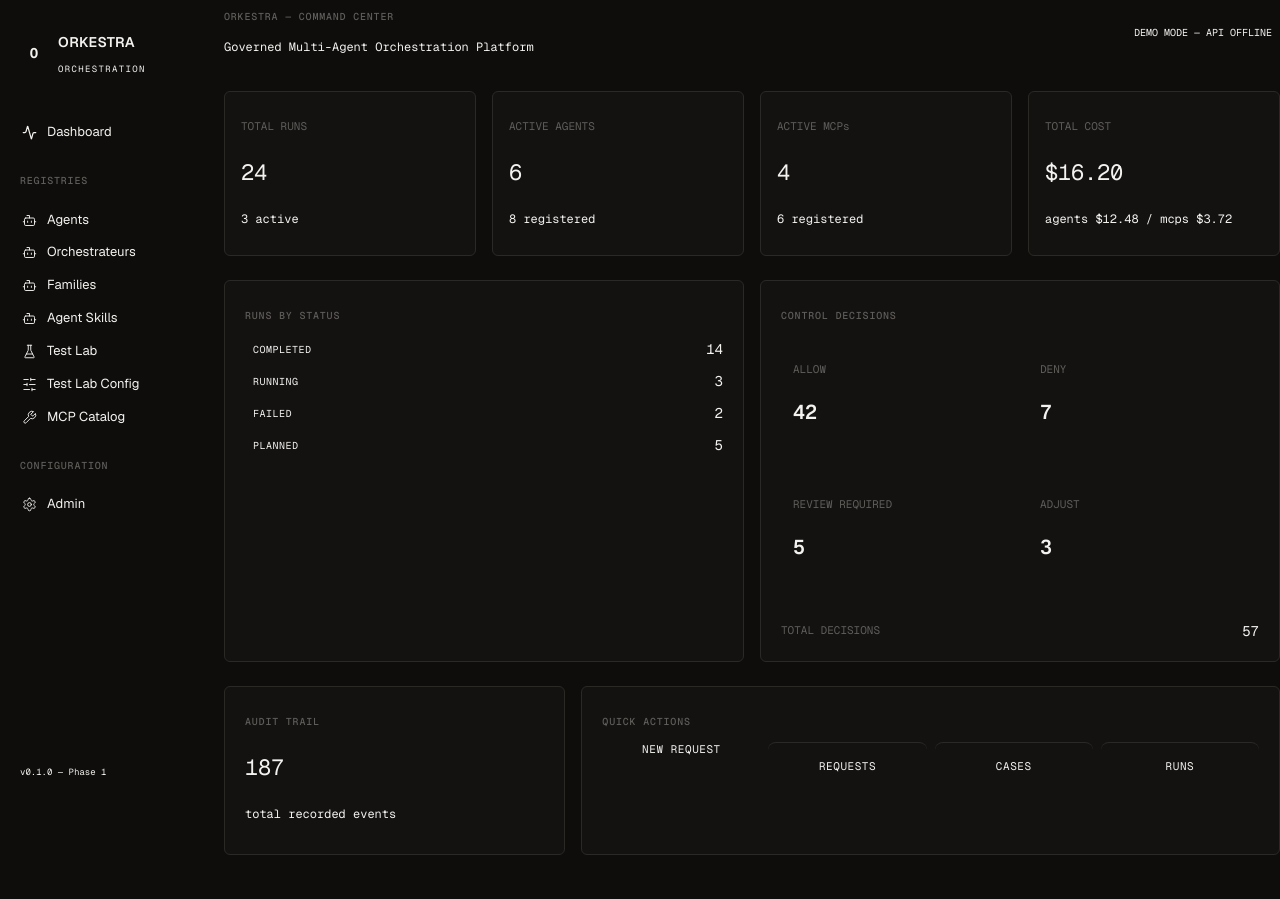
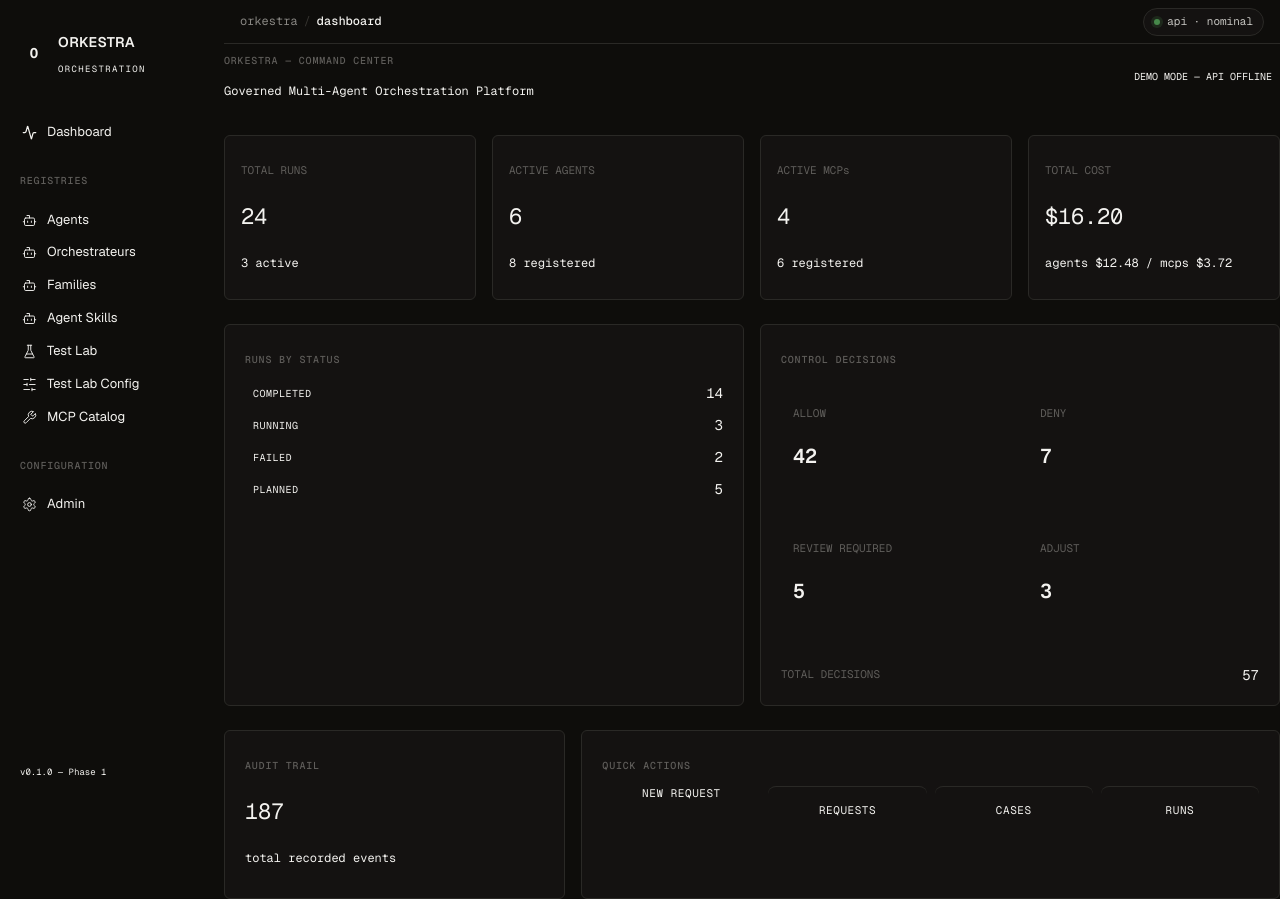
Before and after one commit to simodev25/orkestra, a Next.js app in the folder frontend/: page / in a window 1280 px wide. Before the commit the page ends 855 px from the top, so only its background shows below. Built offline with nearby package versions, Linux system fonts and the light colour scheme; no server answers.

Commit message:
feat(ui): add topbar with breadcrumbs, refactor app-shell to .app grid

```diff
--- a/frontend/src/components/layout/app-shell.tsx
+++ b/frontend/src/components/layout/app-shell.tsx
@@ -1,12 +1,16 @@
 "use client";
 
 import { Sidebar } from "./sidebar";
+import { Topbar } from "./topbar";
 
 export function AppShell({ children }: { children: React.ReactNode }) {
   return (
-    <div className="flex min-h-screen">
+    <div className="app">
       <Sidebar />
-      <main className="flex-1 overflow-hidden min-h-0">{children}</main>
+      <div className="main flex flex-col">
+        <Topbar />
+        <main className="flex-1 overflow-hidden min-h-0">{children}</main>
+      </div>
     </div>
   );
 }
--- /dev/null
+++ b/frontend/src/components/layout/topbar.tsx
@@ -0,0 +1,48 @@
+"use client";
+
+import { usePathname } from "next/navigation";
+
+const BREADCRUMB_LABELS: Record<string, string> = {
+  agents: "agents",
+  "test-lab": "test-lab",
+  mcps: "mcps",
+  runs: "runs",
+  audit: "audit",
+  approvals: "approvals",
+  requests: "requests",
+  cases: "cases",
+  workflows: "workflows",
+  plans: "plans",
+  admin: "admin",
+  control: "control",
+};
+
+export function Topbar() {
+  const pathname = usePathname();
+
+  const segments = pathname.split("/").filter(Boolean);
+  const section = segments[0] ? BREADCRUMB_LABELS[segments[0]] || segments[0] : "dashboard";
+  const sub = segments[1] && !segments[1].startsWith("[") ? segments[1] : null;
+
+  return (
+    <header className="topbar">
+      <div className="topbar__crumbs">
+        <span>orkestra</span>
+        <span style={{ color: "var(--ork-border-2)" }}>/</span>
+        <strong>{section}</strong>
+        {sub && (
+          <>
+            <span style={{ color: "var(--ork-border-2)" }}>/</span>
+            <span>{sub}</span>
+          </>
+        )}
+      </div>
+      <div className="topbar__right">
+        <div className="topbar__health">
+          <span className="glow-dot" style={{ color: "var(--ork-green)" }} />
+          api · nominal
+        </div>
+      </div>
+    </header>
+  );
+}
```
